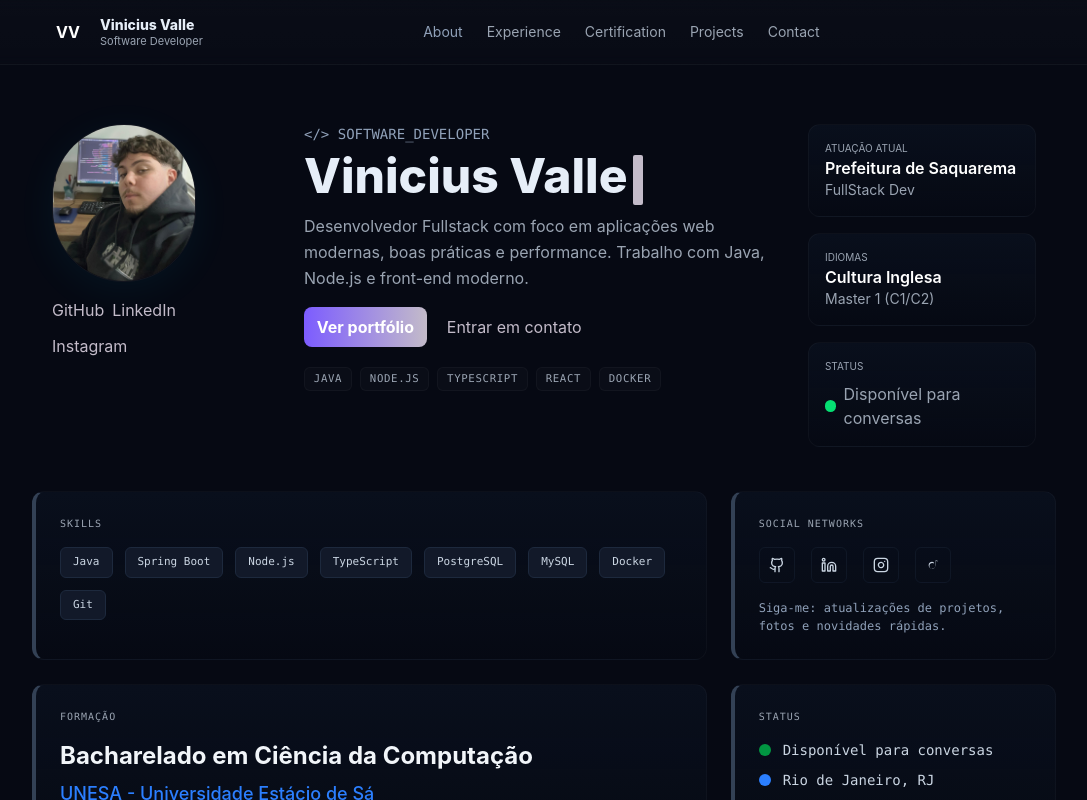
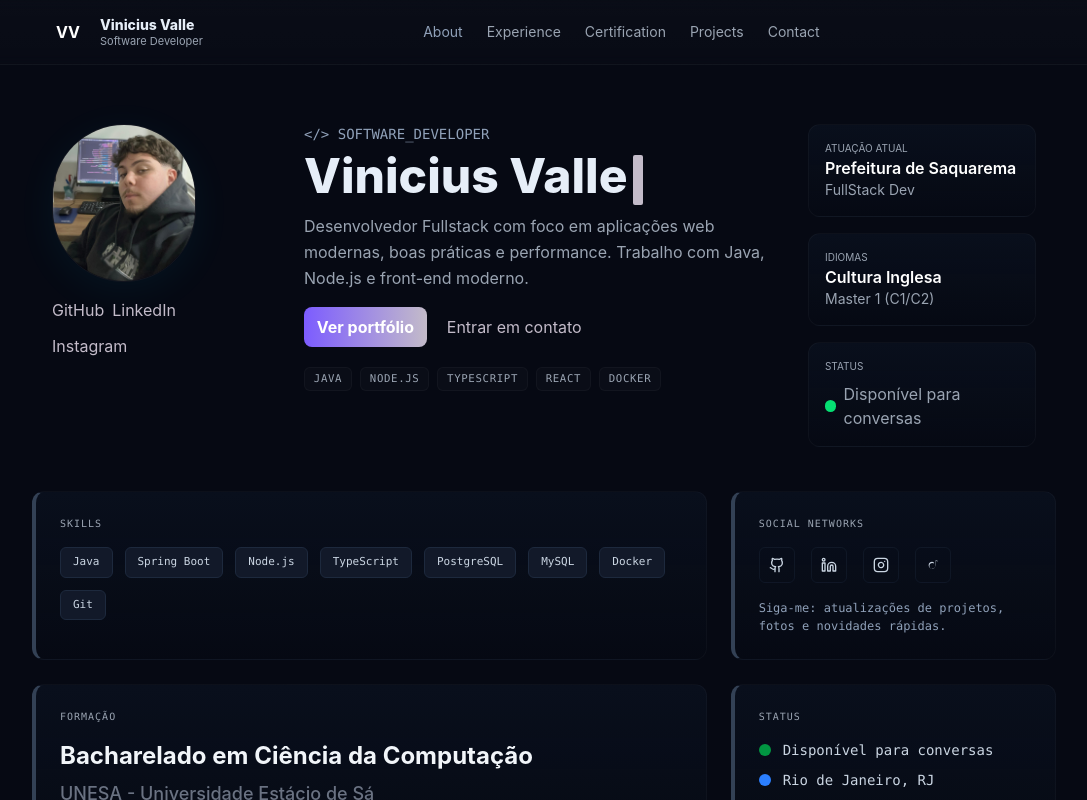
Before and after one commit to viniciusvalledev/Portfolio-ViniciusDoValle, a React (Vite) app: page / in a window 1280 px wide. Shown: the whole page, without its empty margins (96-1183 px from the left). Built offline with nearby package versions, Linux system fonts and the light colour scheme.

Commit message:
fix: color of unesa

```diff
--- a/src/components/tabs/About.tsx
+++ b/src/components/tabs/About.tsx
@@ -50,7 +50,7 @@ export const About: React.FC<AboutProps> = ({ skills }) => {
         <div className="space-y-6">
           <div>
             <h4 className="text-slate-100 font-bold text-2xl mb-2">Bacharelado em Ciência da Computação</h4>
-            <a href="#" className="text-blue-500 text-lg font-medium inline-block mb-3">UNESA - Universidade Estácio de Sá</a>
+            <a href="#" className="text-gray-500 text-lg font-medium inline-block mb-3">UNESA - Universidade Estácio de Sá</a>
 
             <div className="mt-4 text-[12px] font-mono text-slate-500 flex items-center gap-3">
               <span>Jan 2023 — Nov 2026</span>
--- a/src/components/tabs/Experience.tsx
+++ b/src/components/tabs/Experience.tsx
@@ -19,7 +19,7 @@ export const Experience: React.FC = () => {
     {
       company: "Prefeitura de Saquarema",
       companyColor: "text-teal-500",
-      title: "FullStack Developer",
+      title: "Jr. FullStack Developer",
       period: "Fev 2025 — Atual",
       type: "Estágio",
       description: "Desenvolvimento de sistemas municipais e modelagem de dados para a gestão pública de Saquarema.",
```
